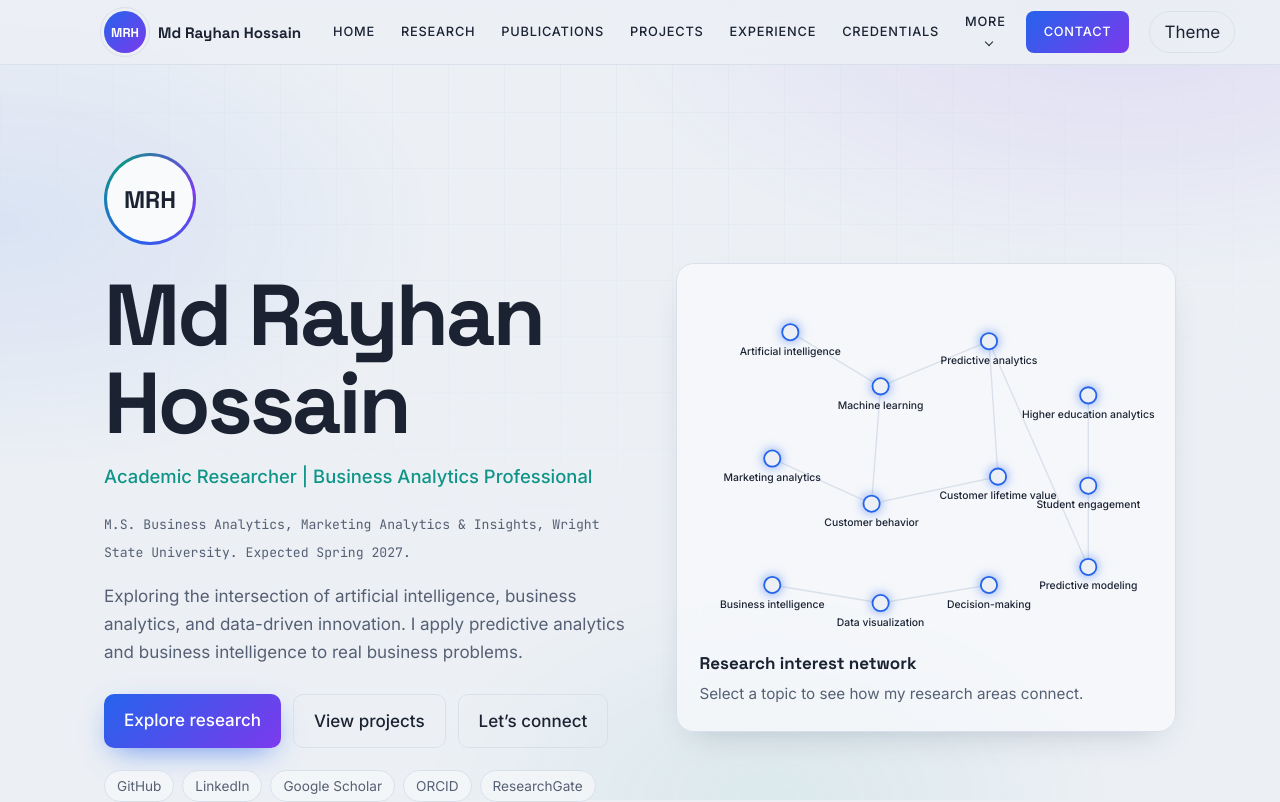
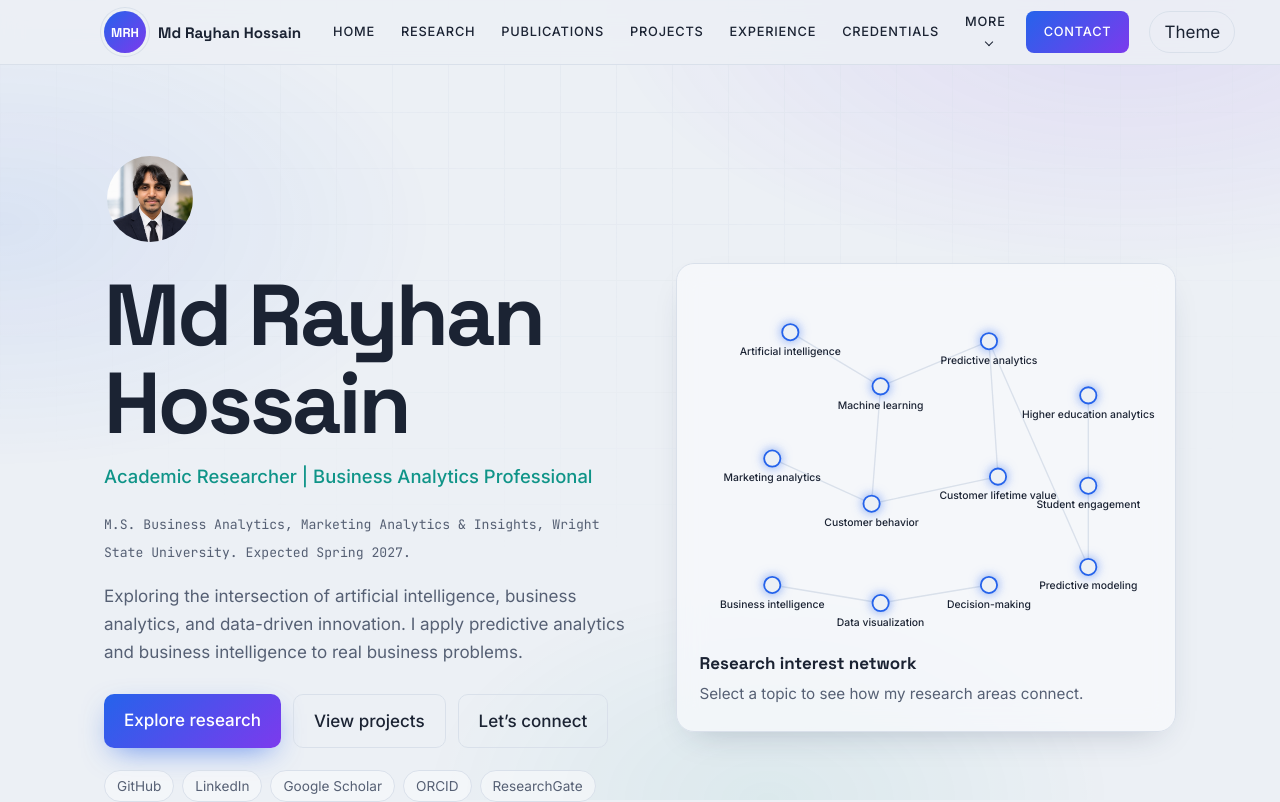
Before and after one commit to ray0721/portfolio, a Next.js app: page / in a window 1280 px wide. Shown: the top 802 px of the page. Built offline with nearby package versions, Linux system fonts and the light colour scheme; no server answers.

Commit message:
Update data.ts

```diff
--- a/src/content/data.ts
+++ b/src/content/data.ts
@@ -2,7 +2,7 @@
 /* ===== EDIT THIS BLOCK TO UPDATE THE SITE ===== */
 export const DATA: any = {
  email:"",            // your verified contact email
- photo:"",            // portrait image URL or path, e.g. "images/rayhan.jpg"
+ photo:"/rayhan.jpg",            // portrait image URL or path, e.g. "images/rayhan.jpg"
  cvUrl:"",            // link to your CV PDF
  links:{GitHub:"https://github.com/ray0721",LinkedIn:"https://www.linkedin.com/in/ray-07/","Google Scholar":"https://scholar.google.com/citations?hl=en&user=vi3qm9wAAAAJ",ORCID:"https://orcid.org/0009-0008-6413-5875",ResearchGate:"https://www.researchgate.net/profile/Md-Rayhan-Hossain-3","Tableau Public":"https://public.tableau.com/app/profile/md.rayhan.hossain3089/vizzes"},
  articles:[
```
